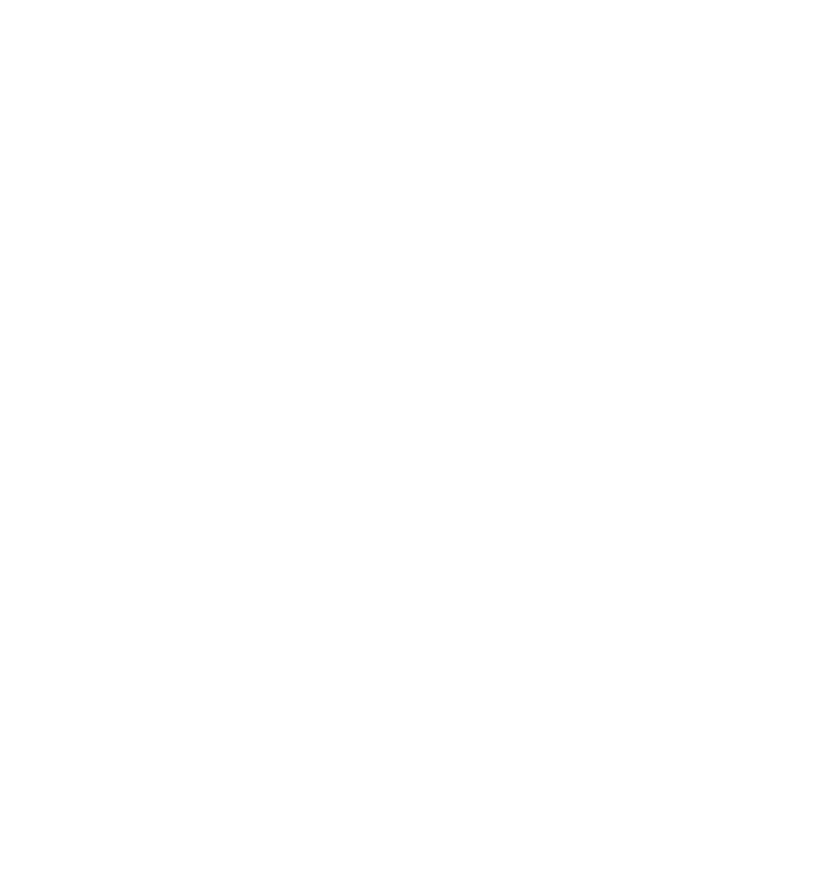
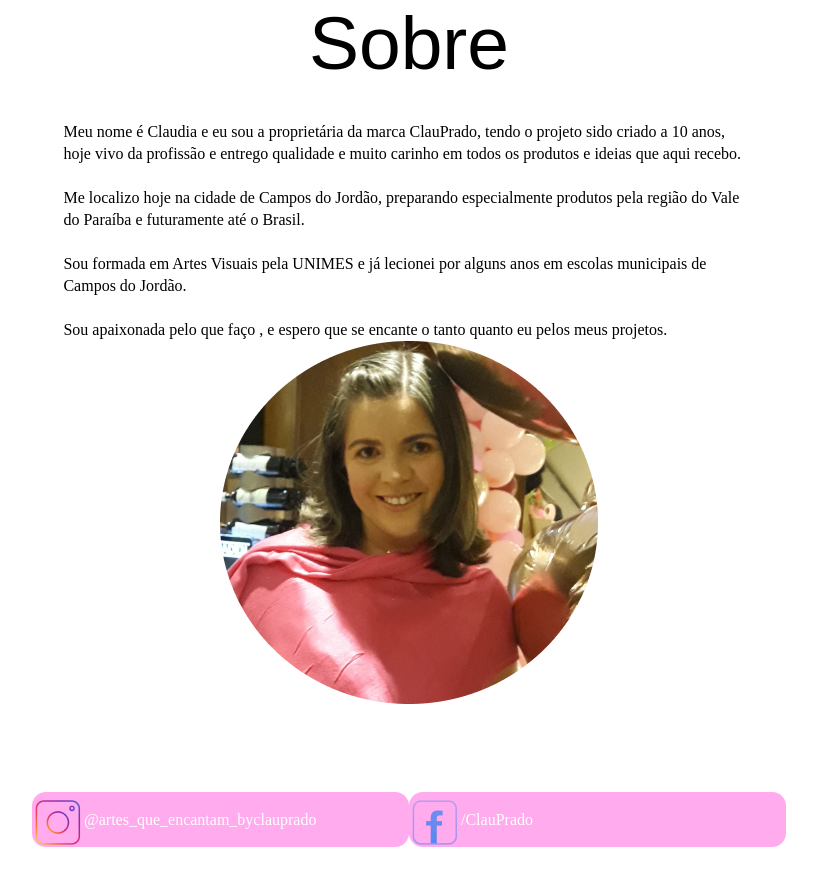
Before and after one commit to Thiteago/svelte-clau-prado, a SvelteKit app: page /sobre in a window 1280 px wide. Before the commit this address had no page. Shown: the part 140-1017 px from the top of the page, without its empty margins (231-1048 px from the left). Before the commit the page ends 800 px from the top, so only its background shows below. Built offline with nearby package versions, Linux system fonts and the light colour scheme.

Commit message:
criado tela de sobre e estilziado a mesma

```diff
--- /dev/null
+++ b/src/routes/sobre/+page.svelte
@@ -0,0 +1,37 @@
+<script>
+  import "./style.scss"
+  import Header from '$lib/components/header/Header.svelte'
+  import fotoClau from '$lib/assets/img/foto-clau.png'
+  import logoInstagram from '$lib/assets/img/instagram-logo.png'
+  import logoFacebook from '$lib/assets/img/facebook-logo.png'
+
+</script>
+
+<Header tamanho="grande"></Header>
+<section class="main-sobre">
+  <div class="wrapper-sobre">
+    <h1>Sobre</h1>
+    <p class="text">Meu nome é Claudia e eu sou a proprietária da marca ClauPrado, tendo o projeto sido criado a 10 anos, hoje vivo da profissão e entrego qualidade e muito carinho em todos os produtos e ideias que aqui recebo.
+    <br/>
+    <br/>
+    Me localizo hoje na cidade de Campos do Jordão, preparando especialmente produtos pela região do Vale do Paraíba e futuramente até o Brasil.<br/>
+    <br/>
+    Sou formada em Artes Visuais pela UNIMES e já lecionei por alguns anos em escolas municipais de Campos do Jordão.<br/>
+    <br/>
+    Sou apaixonada pelo que faço , e espero que se encante o tanto quanto eu pelos meus projetos.</p>
+
+    <img class="profile" src={fotoClau} alt="foto clau" />
+
+
+    <div class="wrapper-social">
+        <div class="social-media">
+            <img src={logoInstagram} alt="logo instagram" />
+            <p>@artes_que_encantam_byclauprado</p>
+        </div>
+        <div class="social-media">
+            <img src={logoFacebook} alt="logo" />
+            <p>/ClauPrado</p>
+        </div>
+    </div>
+  </div>
+</section>
--- /dev/null
+++ b/src/routes/sobre/style.scss
@@ -0,0 +1,52 @@
+.main-sobre{
+  display: flex;
+  align-items: center;
+  justify-content: center;
+
+  .wrapper-sobre{
+      display: flex;
+      flex-direction: column;
+      justify-content: center;
+      align-items: center;
+      max-width: 960px;
+
+      >h1{
+          font-family: 'Viga', Arial, Helvetica, sans-serif;
+          font-weight: 400;
+          font-size: 75px;
+          line-height: 100px;
+          color: #000;
+          padding: 28px 0;
+      }
+
+      .text{
+          width: 72%;
+          font-family: 'Viga';
+          font-size: 16px;
+          font-weight: 400;
+          line-height: 22px;
+      }
+
+      .social-media{
+          display: flex;
+          align-items: center;
+          border-radius: 14px;
+          width: 377px;
+          background: #FFABED;
+          color: #FFF;
+          font-family: 'Viga';
+          margin-top: 12px;
+      }
+  }
+
+  .wrapper-social{
+      padding-top: 76px;
+      display: flex;
+      flex-wrap: wrap;
+      align-content: center;
+      margin-bottom: 30px;
+
+  }
+
+
+}
```
